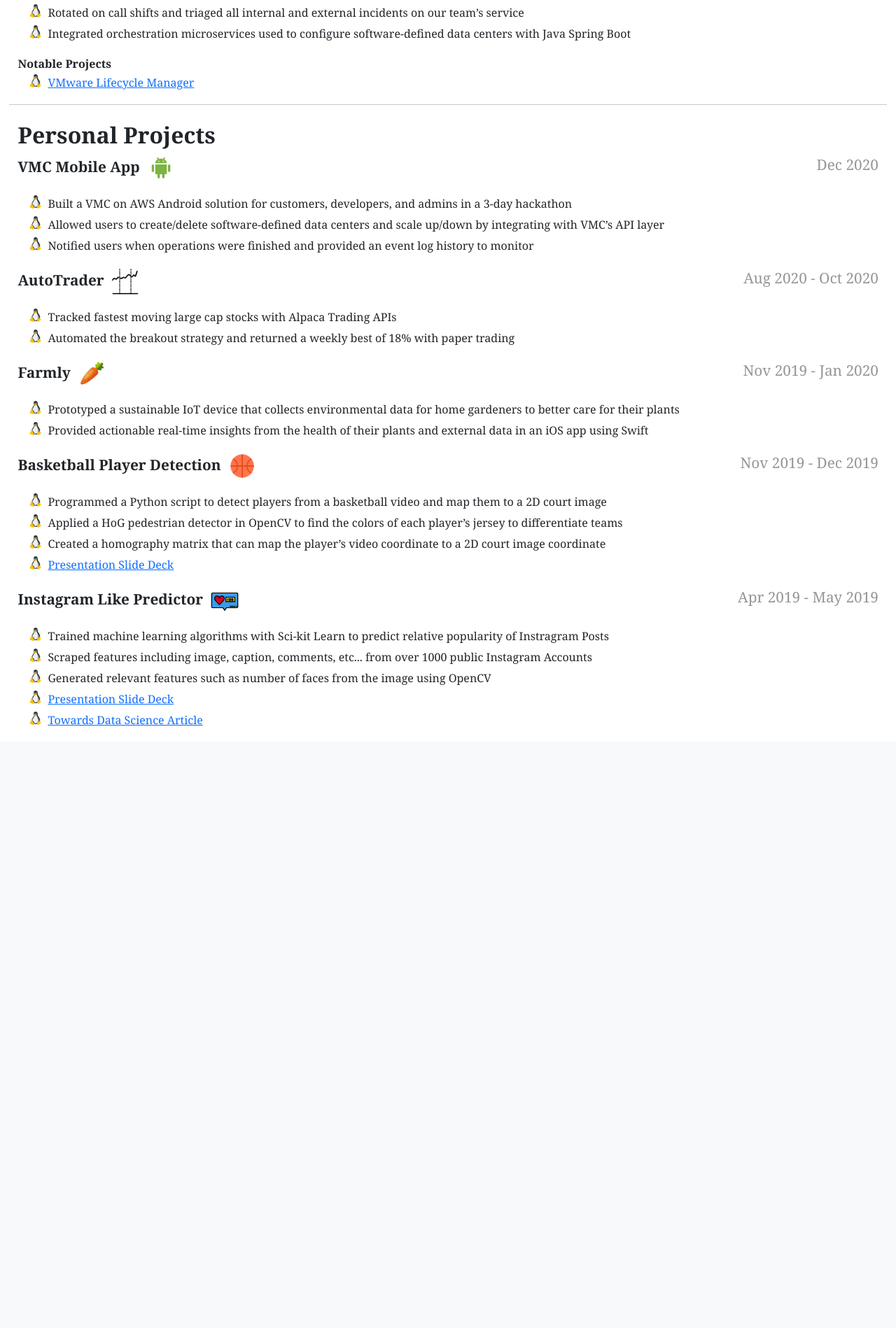
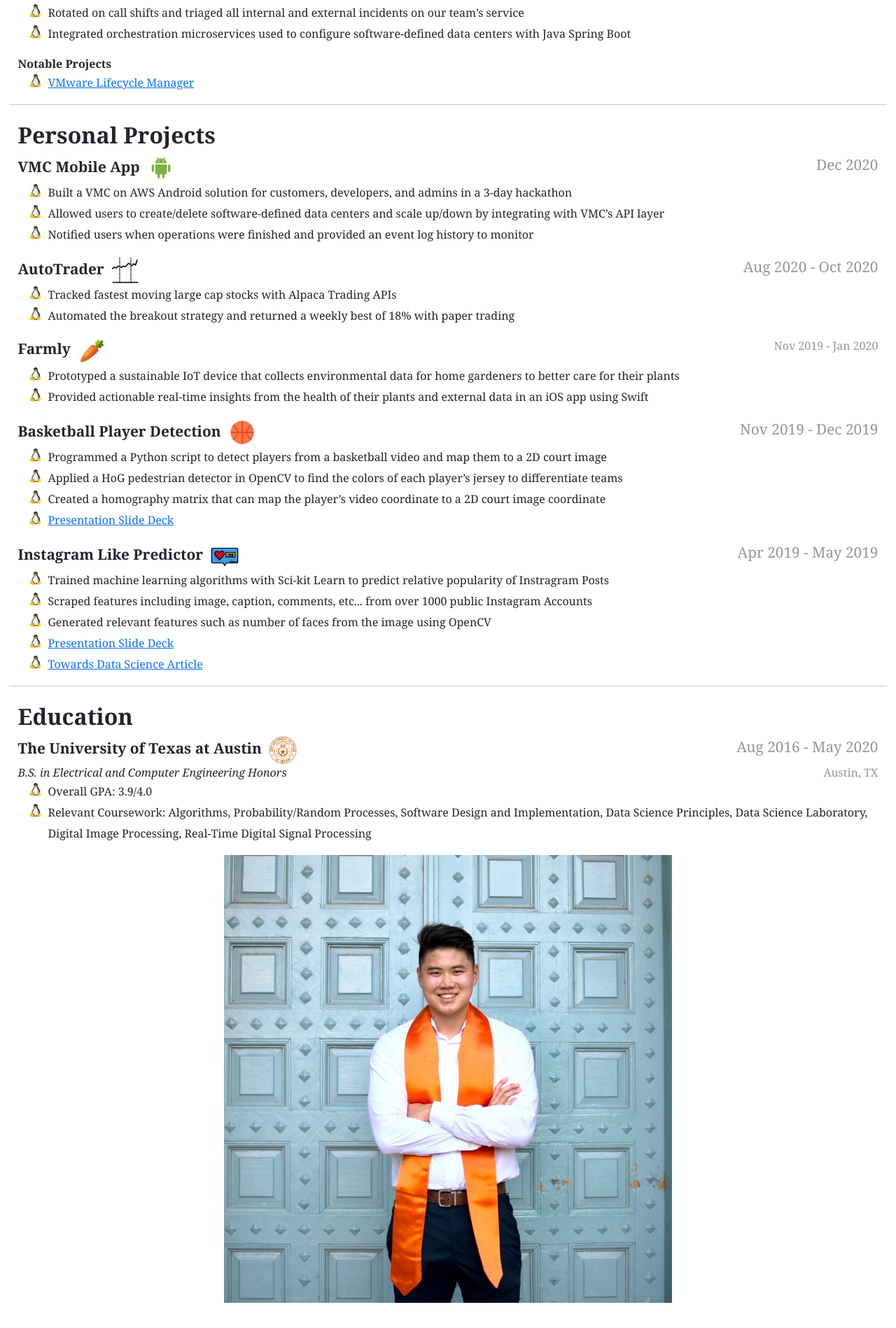
Before and after one commit to simonxie1998/personal-website, a Django app: page /career/ in a window 1280 px wide. Shown: the part 1191-3089 px from the top of the page at 70% size. Before the commit the page ends 2228 px from the top, so only its background shows below. Run offline with Django 4.2, Linux system fonts and the light colour scheme.

Commit message:
education

```diff
--- a/home/static/home/css/style.css
+++ b/home/static/home/css/style.css
@@ -42,7 +42,6 @@ h3,
 .experience-detail,
 .notable-projects {
     padding-left: 2%;
-    vertical-align: top;
     font-family: Georgia, 'Times New Roman', Times, serif;
 }
 
@@ -66,7 +65,7 @@ a .tooltiptext {
     text-align: center;
     border-radius: 6px;
     padding: 5px 0;
-    top: -70px;
+    top: -80px;
     left: -80px;
     font-family: Georgia, 'Times New Roman', Times, serif;
     /* Position the tooltip */
@@ -92,3 +91,52 @@ hr {
     text-align: middle;
     border-radius: 15px;
 }
+
+#wrapper {
+    width: 50%;
+    height: 0;
+    overflow: hidden;
+    margin: auto;
+}
+
+.image-container {
+    width: 50%;
+    position: absolute;
+    margin: auto;
+    cursor: pointer;
+}
+
+.image-container img {
+    width: 100%;
+    padding-bottom: 100%;
+    position: absolute;
+}
+
+.image-caption {
+    width: 100%;
+    padding-bottom: 100%;
+    background: rgba(0, 0, 0, 0.7);
+    position: relative;
+    opacity: 0;
+    transition: all 300ms ease-in-out;
+    -webkit-transition: all 300ms ease-in-out;
+    -moz-transition: all 300ms ease-in-out;
+    -o-transition: all 300ms ease-in-out;
+    -ms-transition: all 300ms ease-in-out;
+}
+
+.image-caption h1 {
+    width: 100%;
+    padding: 45px 0px 5px 0px;
+    position: absolute;
+    text-align: center;
+    margin: auto;
+    text-transform: uppercase;
+    font-family: Georgia, 'Times New Roman', Times, serif;
+    font-size: 25px;
+    color: #00bfb6;
+}
+
+.image-container:hover .image-caption {
+    opacity: 1;
+}
--- a/home/templates/home/career.html
+++ b/home/templates/home/career.html
@@ -223,10 +223,10 @@
 <hr><br>
 
 <h2 class="resume-header"><strong>Personal Projects</strong></h2>
-<p class="experience-detail" style="font-size:130%;"><strong>VMC Mobile App</strong>
+<p2 class="experience-detail" style="font-size:130%;"><strong>VMC Mobile App</strong>
     <a><img src="{% static 'home/images/android.png'%}" , style="height: 40px; width: 40px; margin-left: 5px"></a><span class="point-date">Dec
         2020</span>
-</p>
+</p2>
 <ul class="bullet-points">
     <li>Built a VMC on AWS Android solution for customers, developers, and admins in a 3-day hackathon</li>
     <li>Allowed users to create/delete software-defined data centers and scale up/down by integrating with VMC’s API layer
@@ -234,15 +234,16 @@
     <li>Notified users when operations were finished and provided an event log history to monitor
     </li>
 </ul>
-<p class="experience-detail" style="font-size:130%;"><strong>AutoTrader</strong>
+<p2 class="experience-detail" style="font-size:130%;"><strong>AutoTrader</strong>
     <a><img src="{% static 'home/images/stocks.png'%}" , style="height: 40px; width: 40px; margin-left: 5px"></a><span class="point-date">Aug 2020 - Oct
         2020</span>
-</p>
+</p2>
 <ul class="bullet-points">
     <li>Tracked fastest moving large cap stocks with Alpaca Trading APIs</li>
     <li>Automated the breakout strategy and returned a weekly best of 18% with paper trading</li>
 </ul>
-<p class="experience-detail" style="font-size:130%;"><strong>Farmly</strong>
+<p2 class="experience-detail" style="font-size:130%;"><strong>Farmly</strong>
+</p2>
 <a><img src="{% static 'home/images/carrot.png'%}" , style="height: 40px; width: 40px; margin-left: 5px"></a><span class="point-date">Nov 2019 - Jan
     2020</span></2>
 <ul class="bullet-points">
@@ -251,9 +252,9 @@
     <li>Provided actionable real-time insights from the health of their plants and external data in an iOS app using Swift
     </li>
 </ul>
-    <p class="experience-detail" style="font-size:130%;"><strong>Basketball Player Detection</strong>
+<p2 class="experience-detail" style="font-size:130%;"><strong>Basketball Player Detection</strong>
     <a><img src="{% static 'home/images/basketball.png'%}" , style="height: 40px; width: 40px; margin-left: 5px"></a><span class="point-date">Nov 2019 - Dec 2019</span>
-    </p>
+</p2>
 <ul class="bullet-points">
     <li>Programmed a Python script to detect players from a basketball video and map them to a 2D court image</li>
     <li>Applied a HoG pedestrian detector in OpenCV to find the colors of each player’s jersey to differentiate teams
@@ -263,9 +264,9 @@
     <li><a href="https://docs.google.com/presentation/d/1dc8aUTTygWQMG8GWU7UXa6b_gT4wlaraDZnDpnYA47M/edit#slide=id.p" target="_blank">Presentation
             Slide Deck</a></li>
 </ul>
-    <p class="experience-detail" style="font-size:130%;"><strong>Instagram Like Predictor</strong>
+<p2 class="experience-detail" style="font-size:130%;"><strong>Instagram Like Predictor</strong>
     <a><img src="{% static 'home/images/like.png'%}" , style="height: 40px; width: 40px; margin-left: 5px"></a><span class="point-date">Apr 2019 - May 2019</span>
-    </p>
+</p2>
 <ul class="bullet-points">
     <li>Trained machine learning algorithms with Sci-kit Learn to predict relative popularity of Instragram Posts</li>
     <li>Scraped features including image, caption, comments, etc... from over 1000 public Instagram Accounts
@@ -276,4 +277,26 @@
             Slide Deck</a></li>
     <li><a href="https://towardsdatascience.com/predicting-the-popularity-of-instagram-posts-deeb7dc27a8f" target="_blank">Towards Data Science Article</a></li>
 </ul>
-    {% endblock %}
+
+<hr><br>
+
+<h2 class="resume-header"><strong>Education</strong></h2>
+<p2 class="experience-detail" style="font-size:130%;"><strong>The University of Texas at Austin</strong>
+    <a href="https://www.utexas.edu/" target="_blank"><img src="{% static 'home/images/ut.png'%}" , style="height: 40px; width: 40px; margin-left: 5px;"></a><span class="point-date">Aug 2016 - May 2020</span>
+</p2><br>
+<p2 class="experience-detail"><i>B.S. in Electrical and Computer Engineering Honors</i> <span class="point-date">Austin,
+        TX</span></p2>
+<ul class="bullet-points">
+    <li>Overall GPA: 3.9/4.0</li>
+    <li>Relevant Coursework: Algorithms, Probability/Random Processes, Software Design and Implementation, Data Science Principles, Data Science Laboratory, Digital Image Processing, Real-Time Digital Signal Processing
+    </li>
+</ul>
+
+<div id="wrapper">
+    <div class="image-container">
+        <img src="{% static 'home/images/graduation.jpeg'%}" />
+        <div class="image-caption">
+            <h1>Proof of graduation</h1>
+        </div>
+    </div>
+</div>{% endblock %}
```
Also changed, not shown: home/static/home/images/graduation.jpeg (added), home/static/home/images/ut.png (added). Lines whose indentation alone changed are shown as unchanged.
